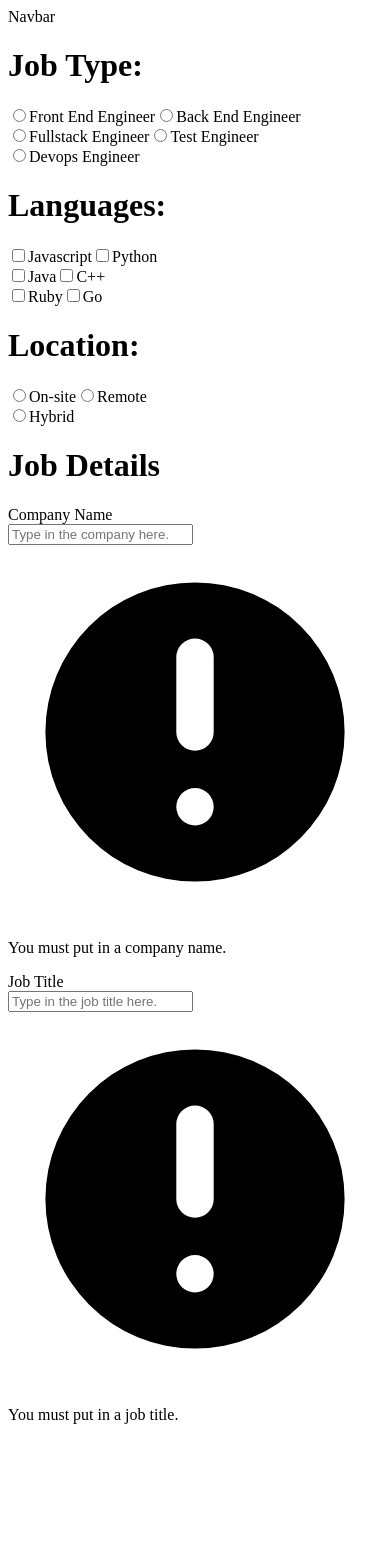
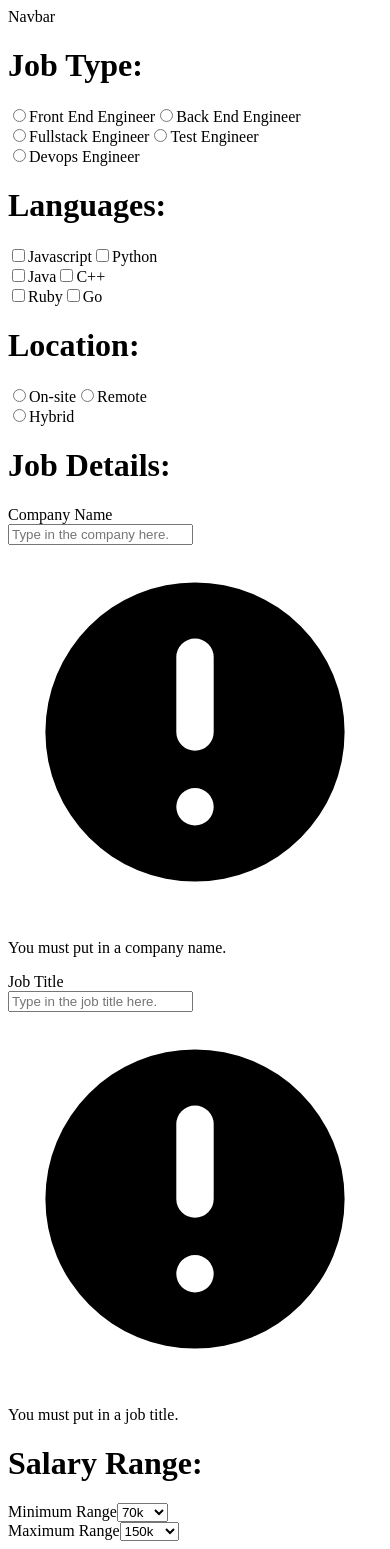
Before and after one commit to jigglyPuffPTRI3/wigglyTuff, a Next.js app: page /postInterview in a window 390 px wide. Before the commit the page ends 1440 px from the top, so only its background shows below. Built offline with nearby package versions, Linux system fonts and the light colour scheme.

Commit message:
aligned items to post interview

```diff
--- a/components/postInterview/company.js
+++ b/components/postInterview/company.js
@@ -1,7 +1,7 @@
 import { ExclamationCircleIcon } from '@heroicons/react/solid';
 export default function Company() {
   return (
-    <div className="w-1/3">
+    <div className="ml-10 mr-10">
       <label
         htmlFor="email"
         className="text-sm font-medium text-gray-700 center"
--- a/components/postInterview/jobtitle.js
+++ b/components/postInterview/jobtitle.js
@@ -1,7 +1,7 @@
 import { ExclamationCircleIcon } from '@heroicons/react/solid';
 export default function JobTitle() {
   return (
-    <div className="w-1/3">
+    <div className="ml-10 mr-10 ">
       <label
         htmlFor="email"
         className="text-sm font-medium text-gray-700 center"
--- a/components/postInterview/jobtype.js
+++ b/components/postInterview/jobtype.js
@@ -1,7 +1,7 @@
 export default function JobType() {
   return (
     <div className="flex">
-      <div className="flex items-center">
+      <div className="flex items-center w-1/6">
         <h1 className="text-3xl">Job Type:</h1>
       </div>
       <div className="flex justify-evenly">
--- a/components/postInterview/languages.js
+++ b/components/postInterview/languages.js
@@ -1,7 +1,7 @@
 export default function Languages() {
   return (
     <div className="flex">
-      <div className="flex items-center">
+      <div className="flex items-center w-1/6">
         <h1 className="text-3xl">Languages:</h1>
       </div>
       <div className="flex justify-evenly">
--- a/components/postInterview/location.js
+++ b/components/postInterview/location.js
@@ -1,7 +1,7 @@
 export default function Location() {
   return (
     <div className="flex">
-      <div className="flex items-center">
+      <div className="flex items-center w-1/6">
         <h1 className="text-3xl">Location:</h1>
       </div>
       <div className="flex justify-evenly">
--- /dev/null
+++ b/components/postInterview/salaryRange.js
@@ -0,0 +1,49 @@
+export default function Salary() {
+  return (
+    <div className="flex items-center">
+      <h1 className="text-3xl">Salary Range:</h1>
+      <div className="px-4">
+        <label
+          htmlFor="salarybase"
+          className="block text-sm font-medium text-gray-700"
+        >
+          Minimum Range
+        </label>
+        <select
+          id="salarybase"
+          name="salarybase"
+          className="block w-full py-2 pl-3 pr-10 mt-1 text-base border-gray-300 rounded-md focus:outline-none focus:ring-indigo-500 focus:border-indigo-500 sm:text-sm"
+          defaultValue="70k"
+        >
+          <option>70k</option>
+          <option>80k</option>
+          <option>90k</option>
+          <option>100k</option>
+          <option>110k</option>
+          <option>120k</option>
+        </select>
+      </div>
+      <div>
+        <label
+          htmlFor="salarymax"
+          className="block text-sm font-medium text-gray-700"
+        >
+          Maximum Range
+        </label>
+        <select
+          id="salarymax"
+          name="salarymax"
+          className="block w-full py-2 pl-3 pr-10 mt-1 text-base border-gray-300 rounded-md focus:outline-none focus:ring-indigo-500 focus:border-indigo-500 sm:text-sm"
+          defaultValue="150k"
+        >
+          <option>150k</option>
+          <option>175k</option>
+          <option>2000k</option>
+          <option>225k</option>
+          <option>250k</option>
+          <option>275k</option>
+        </select>
+      </div>
+    </div>
+  );
+}
--- a/pages/postInterview.js
+++ b/pages/postInterview.js
@@ -3,6 +3,7 @@ import JobTitle from '../components/postInterview/jobtitle';
 import JobType from '../components/postInterview/jobtype';
 import Languages from '../components/postInterview/languages';
 import Location from '../components/postInterview/location';
+import Salary from '../components/postInterview/salaryRange';
 
 export default function PostInterview() {
   return (
@@ -11,11 +12,15 @@ export default function PostInterview() {
         <JobType />
         <Languages />
         <Location />
-        <div className="flex justify-evenly">
-          <h1>Job Details</h1>
-          <Company />
-          <JobTitle />
+        <div className="flex">
+          <h1 className="flex items-center w-1/6 text-3xl">Job Details:</h1>
+          <div className="flex items-center m-auto">
+            <Company />
+            <JobTitle />
+            <Salary/>
+          </div>
         </div>
+
       </div>
     </div>
   );
```
